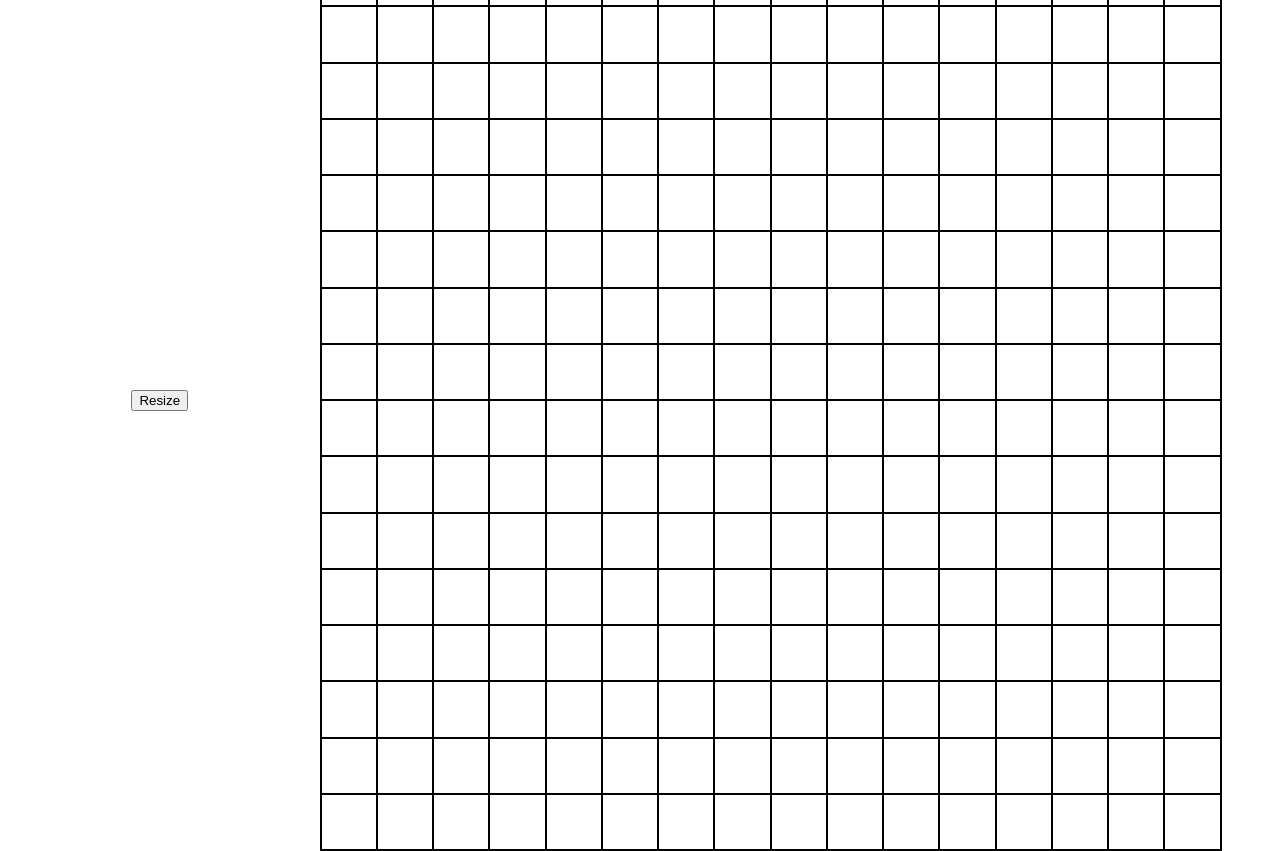
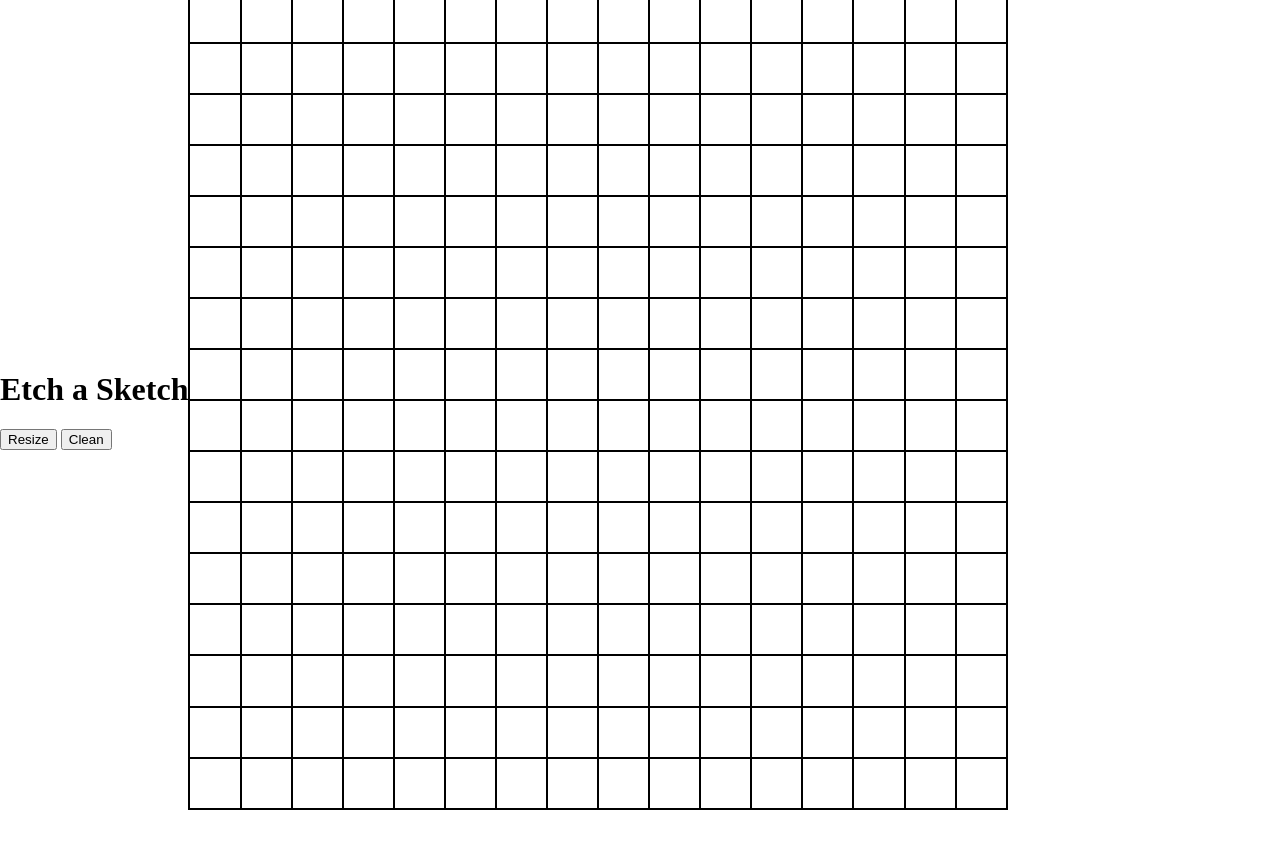
Before and after one commit to FDMetz/odin-project, a plain HTML site: page foundations-course/etch-a-Sketch/index.html in a window 1280 px wide. After the commit the page ends 810 px from the top, so only its background shows below. Drawn offline with Linux system fonts and the light colour scheme.

Commit message:
Add button Clean

```diff
--- a/foundations-course/etch-a-Sketch/index.html
+++ b/foundations-course/etch-a-Sketch/index.html
@@ -7,8 +7,10 @@
         <link rel="stylesheet" href="./style.css">
     </head>
     <body>
-        <div id="buttons-container">
-            <button>Resize</button>
+        <div id="controls">
+            <h1>Etch a Sketch</h1>
+            <button id="rButton">Resize</button>
+            <button id="cButton">Clean</button>
         </div>
         <div class="grid-container"></div>
     </body>
```
